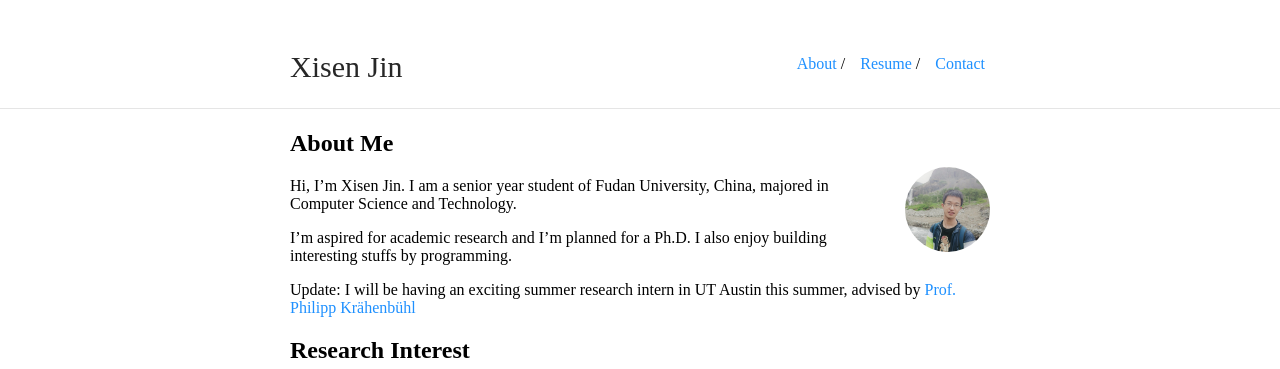
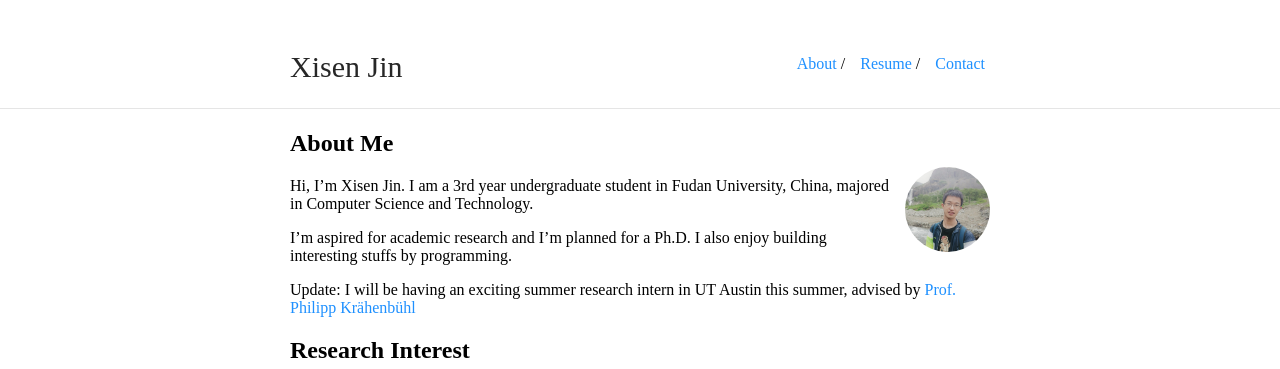
Before and after one commit to AuCson/aucson.github.io, a Jekyll site: the page built from index.md, in a window 1280 px wide. Shown: the top 369 px of the page. Built offline with Jekyll 4.4.1, drawn with Linux system fonts in a browser that asks for light colours; our own code applies the rules of GitHub Pages for plain Markdown files.

Commit message:
Update index.md

```diff
--- a/index.md
+++ b/index.md
@@ -6,7 +6,7 @@ layout: default
 
 <img class="profile-picture" src="self.jpg">
 
-Hi, I'm Xisen Jin. I am a senior year student of Fudan University, China, majored in Computer Science and Technology.
+Hi, I'm Xisen Jin. I am a 3rd year undergraduate student in Fudan University, China, majored in Computer Science and Technology.
 
 I'm aspired for academic research and I'm planned for a Ph.D. I also enjoy building interesting stuffs by programming.
 
```
